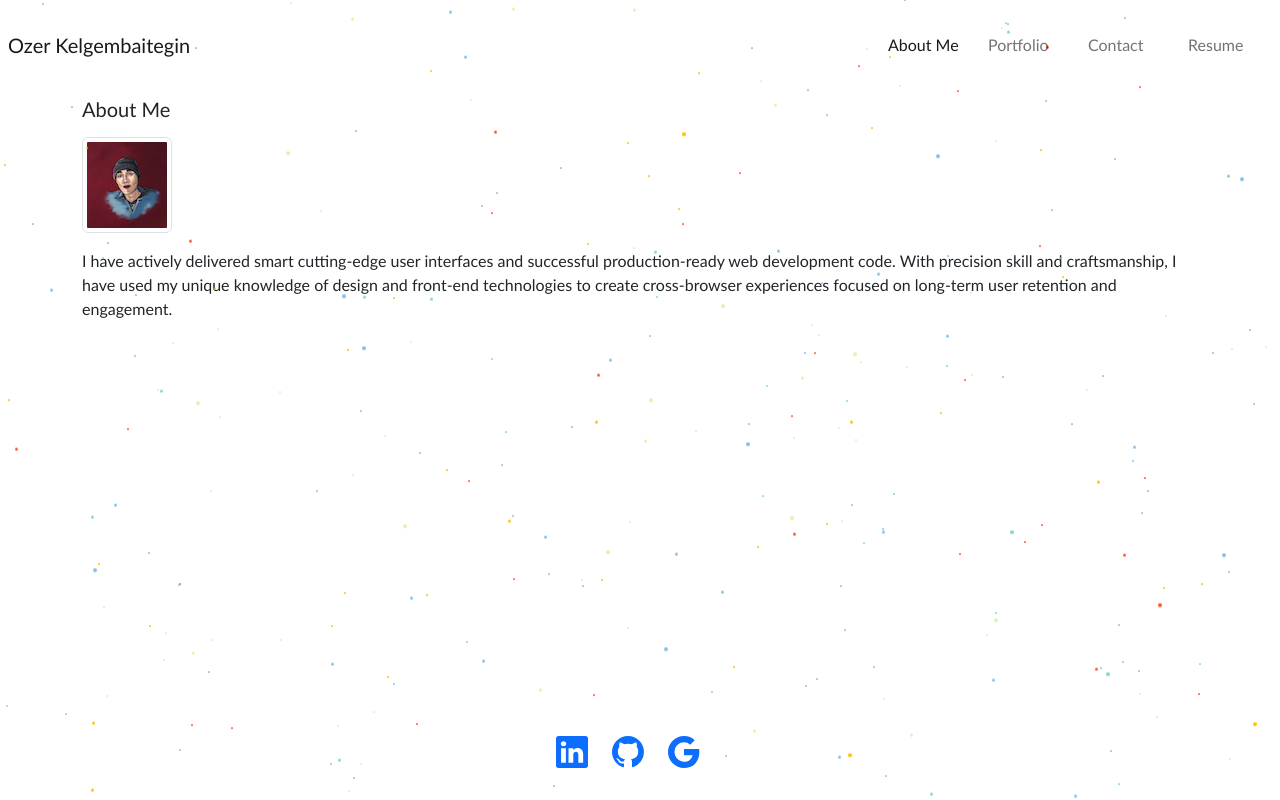
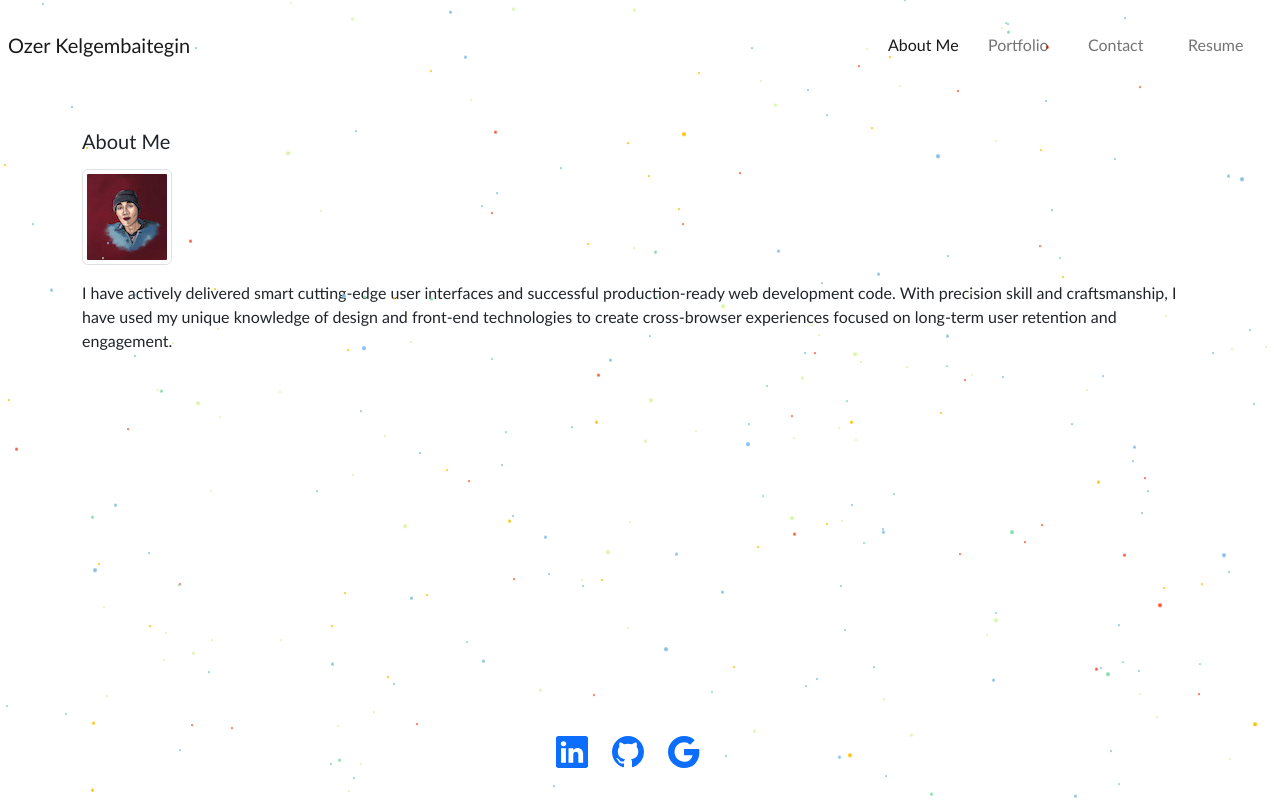
Before and after one commit to ozerkerr/my-portfolio, a React (Create React App) app: page / in a window 1280 px wide. Built offline with nearby package versions, Linux system fonts and the light colour scheme.

Commit message:
add margin to pages

```diff
--- a/src/components/pages/AboutMe/AboutMe.jsx
+++ b/src/components/pages/AboutMe/AboutMe.jsx
@@ -7,7 +7,7 @@
 
 function AboutMe() {
   return (
-    <Container>
+    <Container className="my-5">
       <section className="my-3">
         <h5>About Me</h5>
       </section>
--- a/src/components/pages/Contact/Contact.jsx
+++ b/src/components/pages/Contact/Contact.jsx
@@ -59,7 +59,7 @@
   };
 
   return (
-    <div className="d-flex justify-content-center">
+    <div className="d-flex justify-content-center my-5">
       <Card className="w-50 d-flex justify-content-center">
         <Card.Header className="text-center">Contact Me</Card.Header>
         <Form className="d-flex flex-column justify-items-center">
--- a/src/components/pages/Resume/Resume.jsx
+++ b/src/components/pages/Resume/Resume.jsx
@@ -22,7 +22,7 @@
 
 function Resume() {
   return (
-    <Container>
+    <Container className="my-5">
       <section className="d-flex flex-direction-row align-items-end justify-content-between my-3">
         <h5 className="m-0">Resume</h5>
         <Button
```
